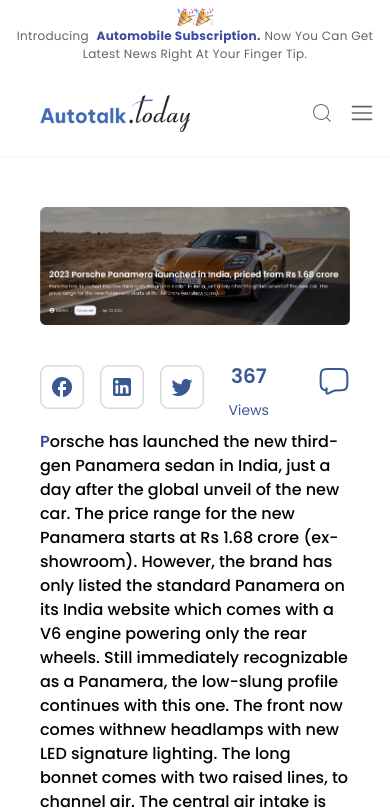
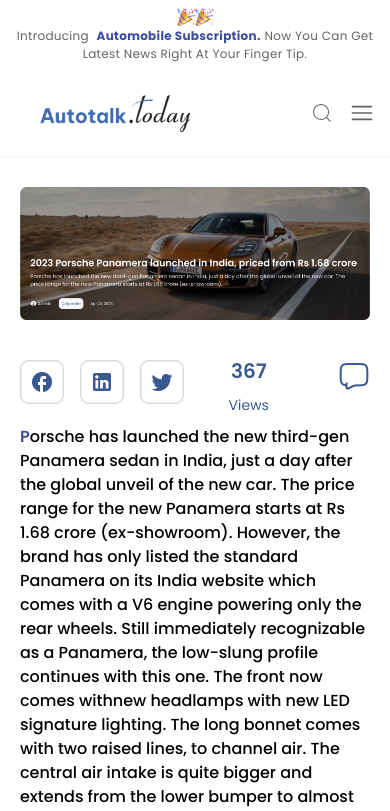
Before and after one commit to AyushSths/Autotalk, a React (Vite) app: page /Autotalk/4-Wheeler in a window 390 px wide. Shown: the top 811 px of the page. Built offline with nearby package versions, Linux system fonts and the light colour scheme; a web font is replaced by a local one.

Commit message:
responsive

```diff
--- a/src/Components/Car_details.jsx
+++ b/src/Components/Car_details.jsx
@@ -18,7 +18,7 @@
 function Car_details() {
     return (
         <>
-            <div className='mx-auto max-w-[1320px] p-10 md:pt-24'>
+            <div className='mx-auto max-w-[1320px] p-5 md:pt-24'>
                 <section className='details mt-24 '>
                     <div className="banner">
                         <img src={container} alt="img" />
@@ -73,7 +73,7 @@
                         <Comments />
 
                     </div>
-                    <div className="search_subs mt-10 md:col-span-4 md:mt-0">
+                    <div className="search_subs mx-auto mt-10 md:col-span-4 md:mt-0">
                         <div className='grid grid-row-4 gap-10'>
                             <div className="search w-full md:h-[120px] border border-slate-200 rounded-lg p-5 pb-10">
                                 <p className='text-purple text-xl font-medium mb-2 md:text-l'>Search</p>
```
